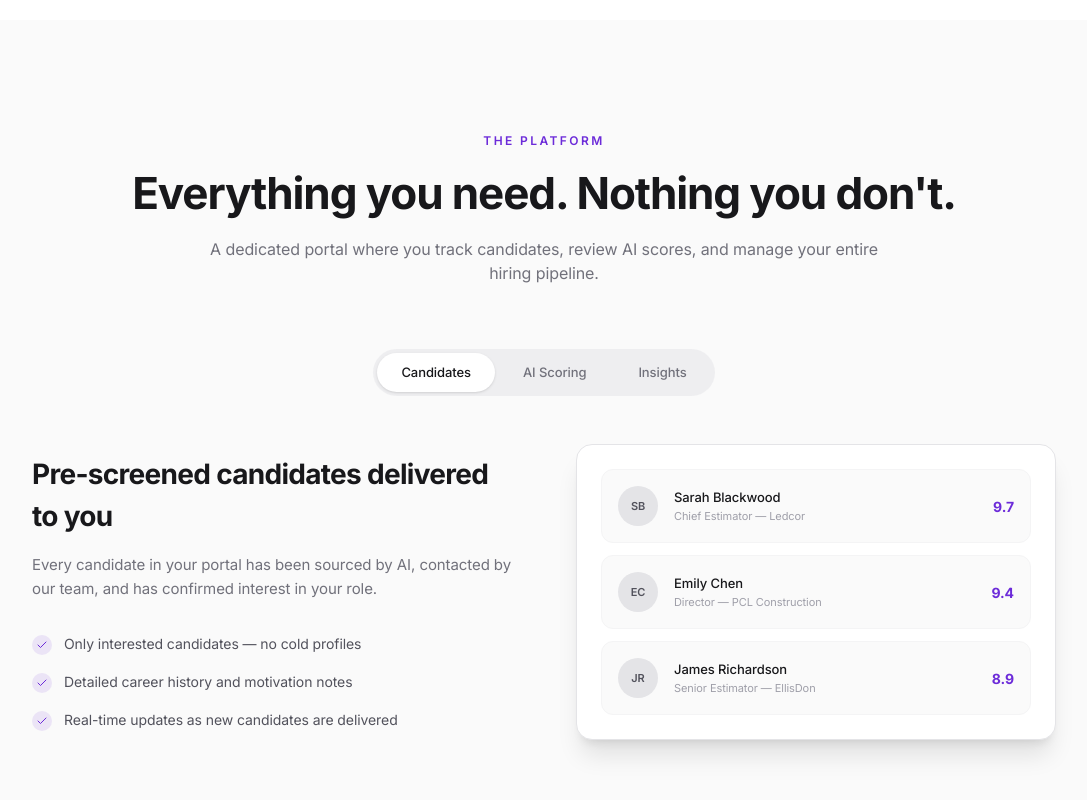
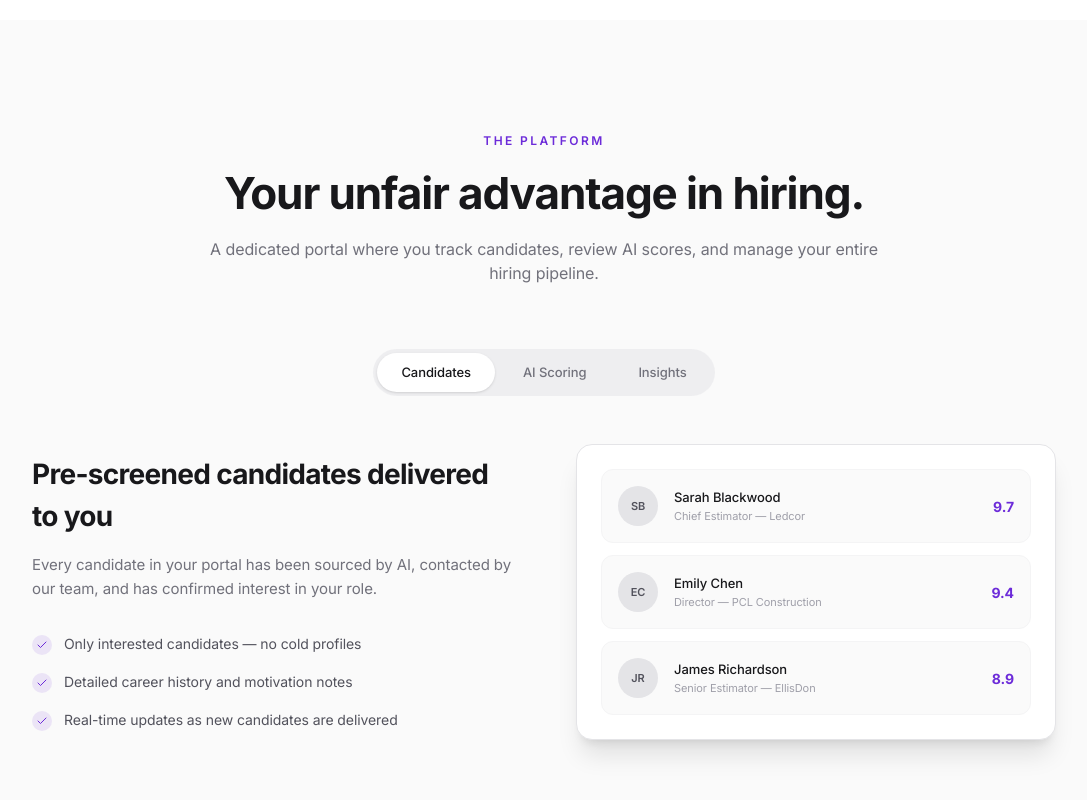
Before and after one commit to Aimio-virtual-recruiter/aimio-client-portal, a Next.js app: page /landing in a window 1280 px wide. Shown: the part 2293-3093 px from the top of the page, without its empty margins (96-1183 px from the left). Built offline with nearby package versions, Linux system fonts and the light colour scheme.

Commit message:
Update platform headline to unfair advantage

```diff
--- a/src/app/landing/page.tsx
+++ b/src/app/landing/page.tsx
@@ -533,7 +533,7 @@ const en = {
   },
   platform: {
     label: "The platform",
-    title: "Everything you need. Nothing you don't.",
+    title: "Your unfair advantage in hiring.",
     subtitle: "A dedicated portal where you track candidates, review AI scores, and manage your entire hiring pipeline.",
     tabs: ["Candidates", "AI Scoring", "Insights"],
     f1: {
@@ -603,7 +603,7 @@ const fr = {
   },
   platform: {
     label: "La plateforme",
-    title: "Tout ce dont vous avez besoin. Rien de plus.",
+    title: "Votre avantage competitif en recrutement.",
     subtitle: "Un portail dedie ou vous suivez les candidats, consultez les scores IA et gerez votre pipeline.",
     tabs: ["Candidats", "Scoring IA", "Intelligence"],
     f1: {
```
